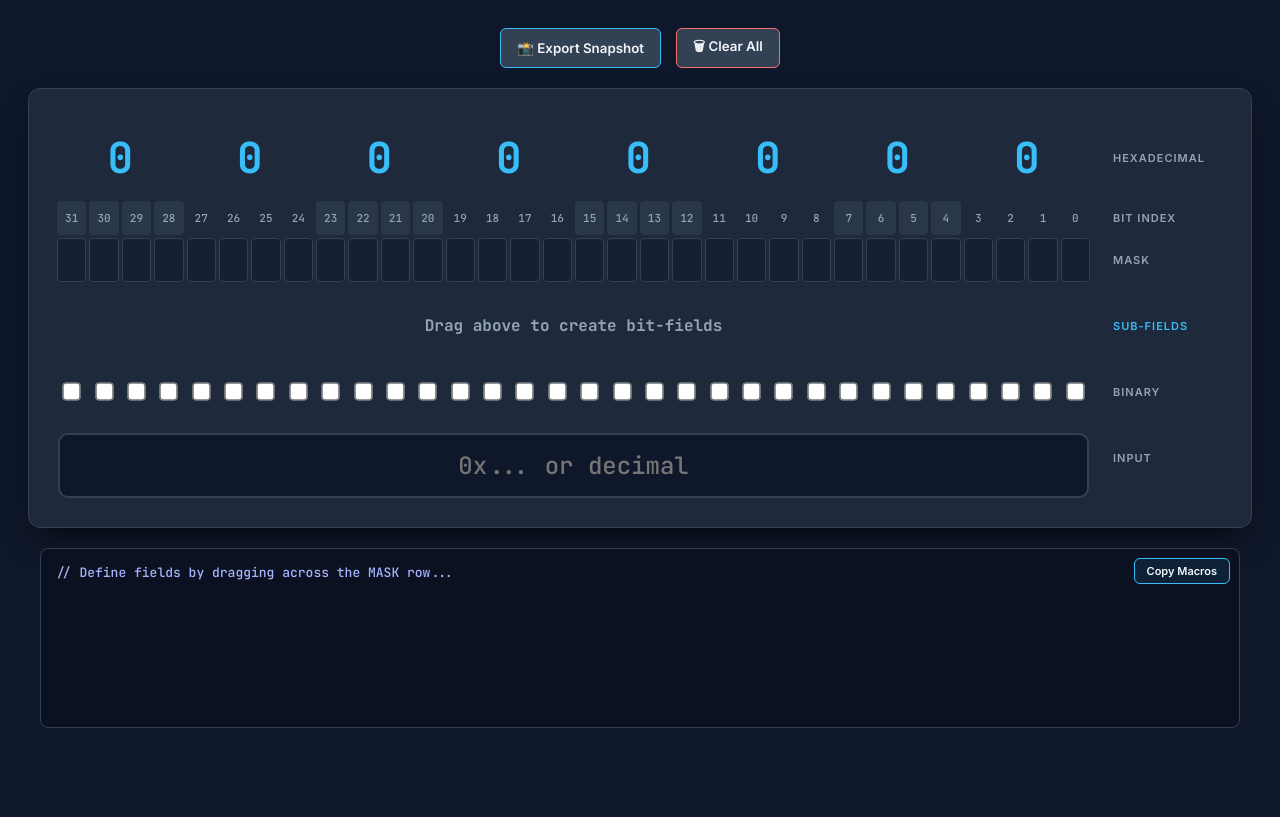
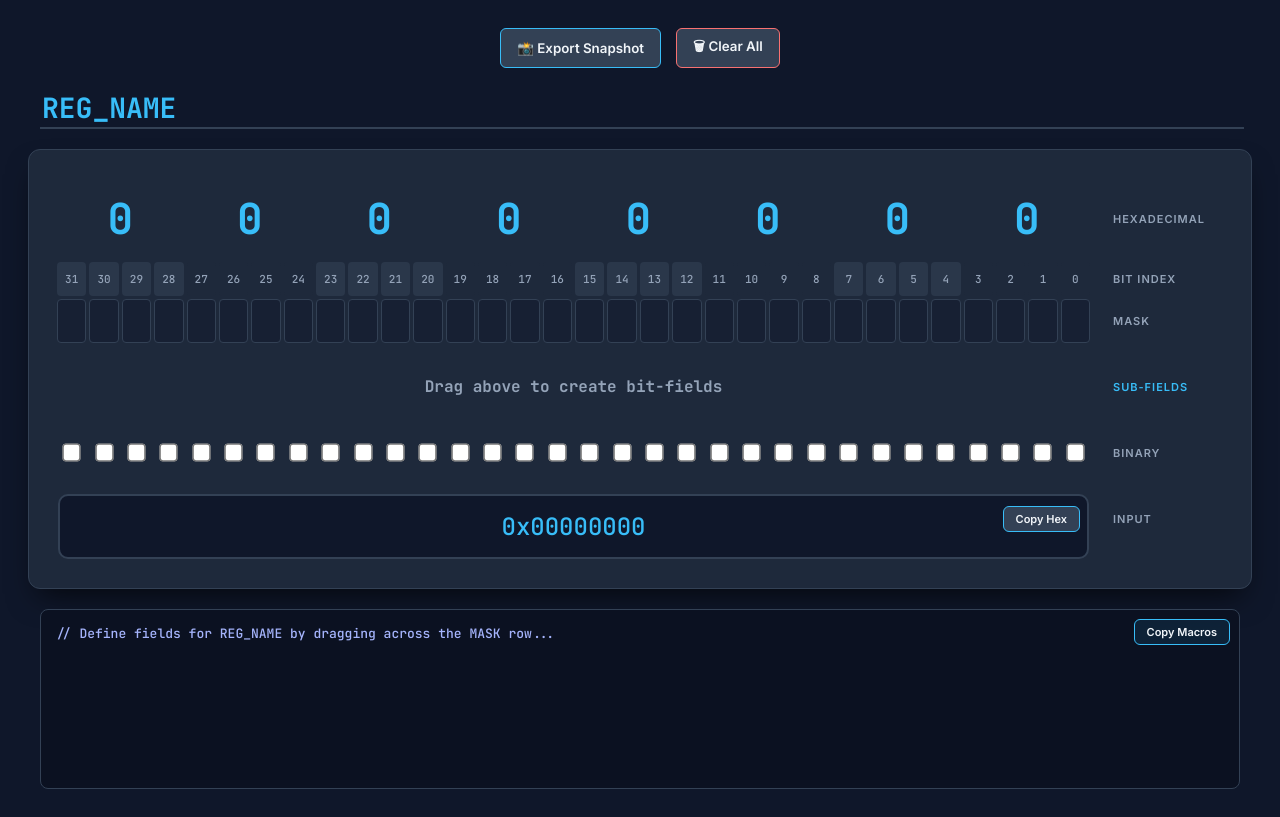
Before and after one commit to palmering/bitfieldtool, a plain HTML site: page index.html in a window 1280 px wide. Drawn offline with nearby package versions, Linux system fonts and the light colour scheme.

Commit message:
Refactor index.html for BitTool application
Updated the HTML structure and styles for the BitTool application, enhancing the user interface and functionality.

```diff
--- a/index.html
+++ b/index.html
@@ -2,8 +2,7 @@
 <html lang="en">
 <head>
     <meta charset="UTF-8">
-    <title>32-Bit Register Bitfield & Macro Generator | Embedded Utility</title>
-	<meta name="description" content="A free web tool for embedded programmers to configure 32-bit registers, visualize bitfields, and generate C macros.">
+    <title>BitTool - Pro Compact with Export</title>
     <link href="https://fonts.googleapis.com/css2?family=JetBrains+Mono:wght@500;700&family=Inter:wght@400;600&display=swap" rel="stylesheet">
     <script src="https://cdnjs.cloudflare.com/ajax/libs/html2canvas/1.4.1/html2canvas.min.js"></script>
     <style>
@@ -104,6 +103,14 @@
     <button class="btn" style="border-color: #f87171;" onclick="clearAll()">🗑 Clear All</button>
 </div>
 
+<div style="width: 100%; max-width: 1200px; margin-bottom: 20px;">
+    <input id="regName" oninput="updateMacroPreview()" value="REG_NAME"
+        style="background: transparent; border: none; border-bottom: 2px solid var(--border);
+        color: var(--accent); font-family: 'JetBrains Mono'; font-size: 28px; font-weight: 700;
+        width: 100%; outline: none; text-transform: uppercase;"
+        placeholder="ENTER REGISTER NAME...">
+</div>
+
 <div id="exportArea">
     <table class="hoverTable" id="bitTable">
         <tr>
@@ -136,9 +143,13 @@
             <td class="headerfield">BINARY</td>
         </tr>
 
-        <tr>
-            <td colspan="32">
+				<tr>
+            <td colspan="32" style="position: relative;">
                 <input id="bigentry" oninput="updateFromInput()" placeholder="0x... or decimal">
+                <button class="btn" id="copyHexBtn" onclick="copyHexValue()"
+                    style="position: absolute; right: 10px; top: 50%; transform: translateY(-50%); padding: 5px 12px; font-size: 11px;">
+                    Copy Hex
+                </button>
             </td>
             <td class="headerfield">INPUT</td>
         </tr>
@@ -304,22 +315,39 @@
 
     function updateMacroPreview() {
         const preview = document.getElementById('macroPreview');
+        const rawRegName = document.getElementById('regName').value.trim() || "REG";
+        const regName = rawRegName.toUpperCase().replace(/\s+/g, '_');
+
         if (fields.length === 0) {
-            preview.value = "// Define fields by dragging across the MASK row...";
+            preview.value = `// Define fields for ${regName} by dragging across the MASK row...`;
             return;
         }
 
-        let output = "/* Register Bitfield Definitions */\n";
+        let output = `/* ${regName} Register Bitfield Definitions */\n`;
         let previewFields = [...fields].sort((a, b) => b.high - a.high);
 
+        // 1. Generate C-Style Macros with Register Prefix
         previewFields.forEach(f => {
             let width = f.high - f.low + 1;
             let mask = (1n << BigInt(width)) - 1n;
             let hexMask = "0x" + (mask << BigInt(f.low)).toString(16).toUpperCase();
             let fieldName = f.name.toUpperCase().replace(/\s+/g, '_');
 
-            output += `\n#define ${fieldName}_MASK  ${hexMask}\n`;
-            output += `#define ${fieldName}_SHIFT ${f.low}\n`;
+            output += `\n#define ${regName}_${fieldName}_MASK  ${hexMask}\n`;
+            output += `#define ${regName}_${fieldName}_SHIFT ${f.low}\n`;
+        });
+
+        // 2. Generate Descriptive Comments
+        output += `\n/* ${regName} Field Descriptions */\n`;
+        previewFields.forEach(f => {
+            let width = f.high - f.low + 1;
+            let mask = (1n << BigInt(width)) - 1n;
+            let fVal = (currentVal >> BigInt(f.low)) & mask;
+
+            let binVal = fVal.toString(2).padStart(width, '0');
+            let hexVal = "0x" + fVal.toString(16).toUpperCase();
+
+            output += `// ${f.name} Bits ${f.high}-${f.low}: ${binVal} (${hexVal})\n`;
         });
 
         preview.value = output;
@@ -392,27 +420,56 @@
         sync(val);
     }
 
-    function updateFromInput() {
+		function updateFromInput() {
+        let input = document.getElementById('bigentry').value.trim();
+        if(input === "" || input === "0x") {
+            sync(0n);
+            return;
+        }
+
         try {
-            let input = document.getElementById('bigentry').value;
-            if(!input) return;
             let val = input.toLowerCase().startsWith('0x') ? BigInt(input) : BigInt(input);
             sync(val);
-        } catch(e) {}
+        } catch(e) {
+            // Silently fail while typing to allow for incomplete hex like "0xG"
+            // being corrected to "0xA" without an alert popping up.
+        }
     }
 
-    function sync(val) {
+		function sync(val) {
         currentVal = val & 0xFFFFFFFFn;
         let hex = currentVal.toString(16).padStart(8, '0').toUpperCase();
+
+        // Update input ONLY if the user isn't currently typing in it
+        const entry = document.getElementById('bigentry');
+        if (document.activeElement !== entry) {
+            entry.value = "0x" + hex;
+        }
+
         for(let i=0; i<8; i++) document.getElementById(`nibble_${7-i}`).innerText = hex[i];
         for(let i=0; i<32; i++) document.getElementById(`cb_${i}`).checked = !!(currentVal & (1n << BigInt(i)));
         renderFields();
     }
 
-    function clearAll() {
+		function clearAll() {
+				if (!confirm("Are you sure you want to clear all fields and the register name?")) {
+            return;
+        }
+        // 1. Clear the field definitions
         fields = [];
+
+        // 2. Reset the Register Name input
+        const regInput = document.getElementById('regName');
+        regInput.value = 'REG_NAME';
+
+        // 3. Clear the Hex/Dec input box
         document.getElementById('bigentry').value = '';
+
+        // 4. Reset the bit values to 0 and refresh the UI
         sync(0n);
+
+        // sync() calls renderFields() which calls updateMacroPreview(),
+        // so everything is now fully reset.
     }
 
     function exportImage() {
@@ -425,6 +482,26 @@
         });
     }
 
+		function copyHexValue() {
+        const hexInput = document.getElementById('bigentry');
+        const btn = document.getElementById('copyHexBtn');
+
+        // Ensure we have a value to copy (default to 0x0 if empty)
+        let valToCopy = hexInput.value || "0x" + currentVal.toString(16).toUpperCase();
+
+        navigator.clipboard.writeText(valToCopy).then(() => {
+            const originalText = "Copy Hex";
+            btn.innerText = "Copied!";
+            btn.style.borderColor = "#4ade80";
+            btn.style.color = "#4ade80";
+
+            setTimeout(() => {
+                btn.innerText = originalText;
+                btn.style.borderColor = "var(--accent)";
+                btn.style.color = "var(--text)";
+            }, 2000);
+        });
+    }
     sync(0n);
 </script>
 </body>
```
